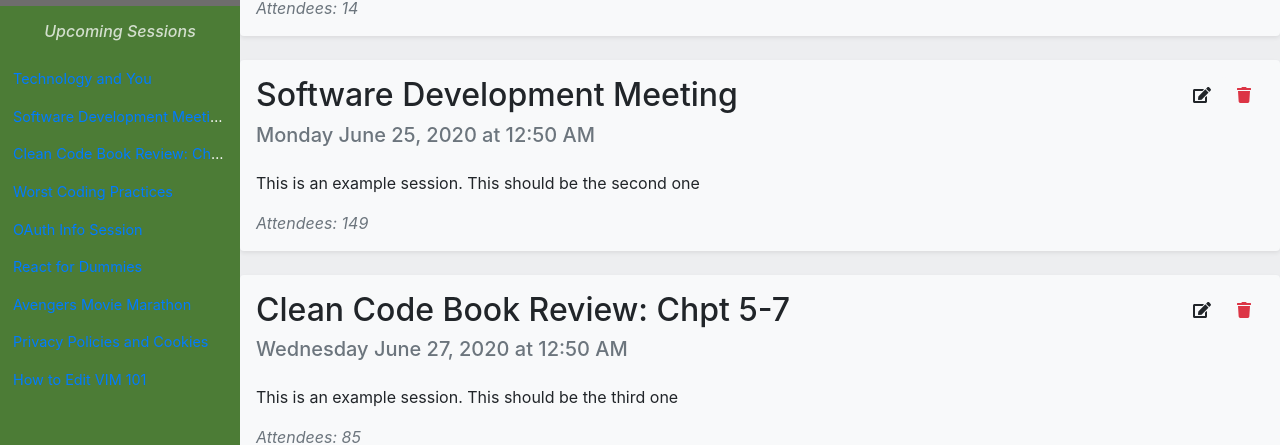
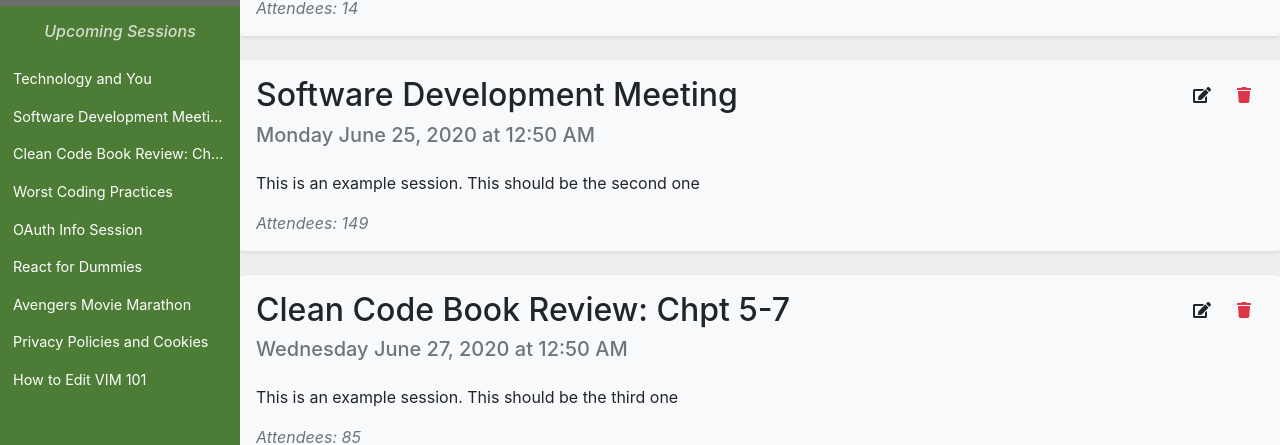
Before and after one commit to Jackschwarz58/ProgramPlanner-Paycom2020, a React (Create React App) app: page / in a window 1280 px wide. Shown: the part 234-679 px from the top of the page. Built offline with nearby package versions, Linux system fonts and the light colour scheme; grey boxes are pictures that could not be loaded.

Commit message:
Styling changes

```diff
--- a/src/index.css
+++ b/src/index.css
@@ -1,14 +1,20 @@
+html {
+  scroll-behavior: smooth;
+}
+
 body {
-  margin: 0;
   font-family: -apple-system, BlinkMacSystemFont, "Segoe UI", "Roboto", "Oxygen", "Ubuntu", "Cantarell", "Fira Sans", "Droid Sans", "Helvetica Neue", sans-serif;
   -webkit-font-smoothing: antialiased;
   -moz-osx-font-smoothing: grayscale;
-  /*padding-top: 140px;*/
   background-color: #edeef0;
 }
 
 code {
   font-family: source-code-pro, Menlo, Monaco, Consolas, "Courier New", monospace;
+}
+
+#card-container {
+  margin-top: 80px;
 }
 
 #sidebar {
@@ -65,10 +71,6 @@ code {
 #user-name-label {
   font-size: 0.7em;
   margin-left: 0.5em;
-}
-
-#card-container {
-  margin-top: 80px;
 }
 
 #sidebar-session-header {
@@ -141,3 +143,8 @@ code {
   background-color: #599c3e;
   cursor: pointer;
 }
+
+a, a:hover {
+  text-decoration: none;
+  color: inherit;
+}
```
